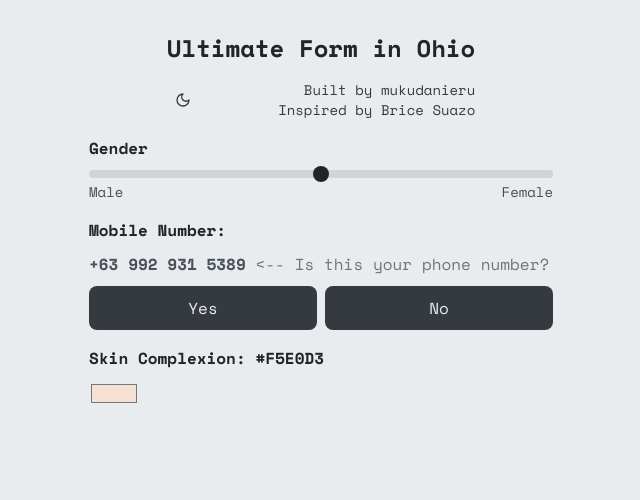
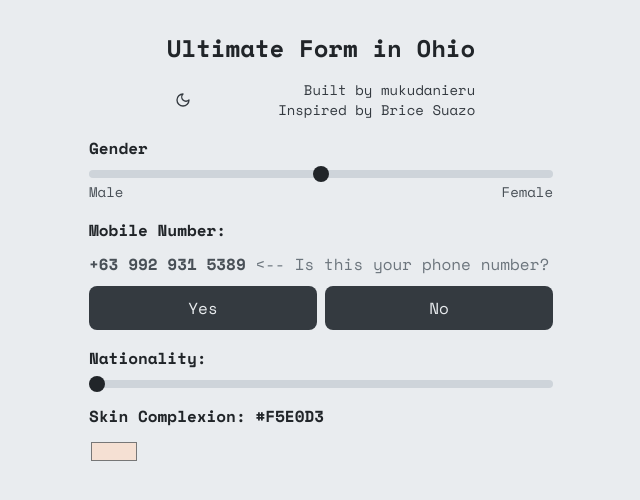
Before and after one commit to mukudanieru/ultimate-form, a Svelte app: page / in a window 1280 px wide. Shown: the top 500 px of the page, without its empty margins (319-959 px from the left). Built offline with nearby package versions, Linux system fonts and the light colour scheme.

Commit message:
Add nationality slider component - Create nationality selector with range input - Add nationalities constants - Use $derived to map index to nationality value

```diff
--- a/src/App.svelte
+++ b/src/App.svelte
@@ -2,7 +2,7 @@
   import Header from "./lib/Header.svelte";
   import GenderForm from "./lib/GenderForm.svelte";
   import MobileNumberForm from "./lib/MobileNumberForm.svelte";
-
+  import NationalityForm from "./lib/NationalityForm.svelte";
   import SkinComplexionForm from "./lib/SkinComplexionForm.svelte";
 </script>
 
@@ -12,5 +12,6 @@
   <Header />
   <GenderForm />
   <MobileNumberForm />
+  <NationalityForm />
   <SkinComplexionForm />
 </main>
--- /dev/null
+++ b/src/lib/NationalityForm.svelte
@@ -0,0 +1,11 @@
+<script lang="ts">
+  import { nationalities } from "./constants.svelte";
+
+  let idx = $state(0);
+  let nationality = $derived(nationalities[idx]);
+</script>
+
+<div class="flex flex-col w-full gap-2.5">
+  <label for="nationality">Nationality: {nationality}</label>
+  <input bind:value={idx} type="range" min="0" max={nationalities.length - 1} />
+</div>
--- /dev/null
+++ b/src/lib/constants.svelte.ts
@@ -0,0 +1,202 @@
+const nationalityList = [
+  "afghan",
+  "albanian",
+  "algerian",
+  "american",
+  "andorran",
+  "angolan",
+  "antiguans",
+  "argentinean",
+  "armenian",
+  "australian",
+  "austrian",
+  "azerbaijani",
+  "bahamian",
+  "bahraini",
+  "bangladeshi",
+  "barbadian",
+  "barbudans",
+  "batswana",
+  "belarusian",
+  "belgian",
+  "belizean",
+  "beninese",
+  "bhutanese",
+  "bolivian",
+  "bosnian",
+  "brazilian",
+  "british",
+  "bruneian",
+  "bulgarian",
+  "burkinabe",
+  "burmese",
+  "burundian",
+  "cambodian",
+  "cameroonian",
+  "canadian",
+  "cape verdean",
+  "central african",
+  "chadian",
+  "chilean",
+  "chinese",
+  "colombian",
+  "comoran",
+  "congolese",
+  "costa rican",
+  "croatian",
+  "cuban",
+  "cypriot",
+  "czech",
+  "danish",
+  "djibouti",
+  "dominican",
+  "dutch",
+  "east timorese",
+  "ecuadorean",
+  "egyptian",
+  "emirian",
+  "equatorial guinean",
+  "eritrean",
+  "estonian",
+  "ethiopian",
+  "fijian",
+  "filipino",
+  "finnish",
+  "french",
+  "gabonese",
+  "gambian",
+  "georgian",
+  "german",
+  "ghanaian",
+  "greek",
+  "grenadian",
+  "guatemalan",
+  "guinea-bissauan",
+  "guinean",
+  "guyanese",
+  "haitian",
+  "herzegovinian",
+  "honduran",
+  "hungarian",
+  "icelander",
+  "indian",
+  "indonesian",
+  "iranian",
+  "iraqi",
+  "irish",
+  "israeli",
+  "italian",
+  "ivorian",
+  "jamaican",
+  "japanese",
+  "jordanian",
+  "kazakhstani",
+  "kenyan",
+  "kittian and nevisian",
+  "kuwaiti",
+  "kyrgyz",
+  "laotian",
+  "latvian",
+  "lebanese",
+  "liberian",
+  "libyan",
+  "liechtensteiner",
+  "lithuanian",
+  "luxembourger",
+  "macedonian",
+  "malagasy",
+  "malawian",
+  "malaysian",
+  "maldivan",
+  "malian",
+  "maltese",
+  "marshallese",
+  "mauritanian",
+  "mauritian",
+  "mexican",
+  "micronesian",
+  "moldovan",
+  "monacan",
+  "mongolian",
+  "moroccan",
+  "mosotho",
+  "motswana",
+  "mozambican",
+  "namibian",
+  "nauruan",
+  "nepalese",
+  "new zealander",
+  "ni-vanuatu",
+  "nicaraguan",
+  "nigerien",
+  "north korean",
+  "northern irish",
+  "norwegian",
+  "omani",
+  "pakistani",
+  "palauan",
+  "panamanian",
+  "papua new guinean",
+  "paraguayan",
+  "peruvian",
+  "polish",
+  "portuguese",
+  "qatari",
+  "romanian",
+  "russian",
+  "rwandan",
+  "saint lucian",
+  "salvadoran",
+  "samoan",
+  "san marinese",
+  "sao tomean",
+  "saudi",
+  "scottish",
+  "senegalese",
+  "serbian",
+  "seychellois",
+  "sierra leonean",
+  "singaporean",
+  "slovakian",
+  "slovenian",
+  "solomon islander",
+  "somali",
+  "south african",
+  "south korean",
+  "spanish",
+  "sri lankan",
+  "sudanese",
+  "surinamer",
+  "swazi",
+  "swedish",
+  "swiss",
+  "syrian",
+  "taiwanese",
+  "tajik",
+  "tanzanian",
+  "thai",
+  "togolese",
+  "tongan",
+  "trinidadian or tobagonian",
+  "tunisian",
+  "turkish",
+  "tuvaluan",
+  "ugandan",
+  "ukrainian",
+  "uruguayan",
+  "uzbekistani",
+  "venezuelan",
+  "vietnamese",
+  "welsh",
+  "yemenite",
+  "zambian",
+  "zimbabwean",
+];
+
+export const nationalities = [
+  "",
+  ...nationalityList
+    .map((value) => ({ value, sort: Math.random() }))
+    .sort((a, b) => a.sort - b.sort)
+    .map(({ value }) => value.charAt(0).toUpperCase() + value.slice(1)),
+];
```
